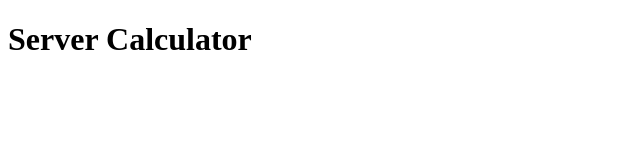
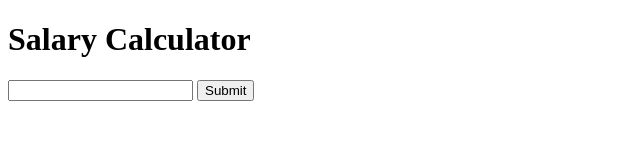
Before and after one commit to AlexJHand/canopus-salary-calculator, a plain HTML site: page index.html in a window 1280 px wide. Shown: the whole page, without its empty margins (0-640 px from the left). Drawn offline with Linux system fonts and the light colour scheme.

Commit message:
Create a input field for the first name

```diff
--- a/index.html
+++ b/index.html
@@ -14,10 +14,11 @@
         <script src="script.js"></script>
     </head>
     <body>
-        <h1>Server Calculator</h1>
+        <h1>Salary Calculator</h1>
         <!--[if lt IE 7]>
             <p class="browsehappy">You are using an <strong>outdated</strong> browser. Please <a href="#">upgrade your browser</a> to improve your experience.</p>
         <![endif]-->
-
+        <input type="text" id="firstName">
+        <button id="submitButton">Submit</button>
     </body>
 </html>
--- a/script.js
+++ b/script.js
@@ -1,3 +1,8 @@
 $(document).ready(function(){
     console.log('jquery sourced.');
+
+    $('#submitButton').on('click', function(){
+        var firstName = $('#firstName').val();
+        console.log(firstName);
+    });
 });
```
